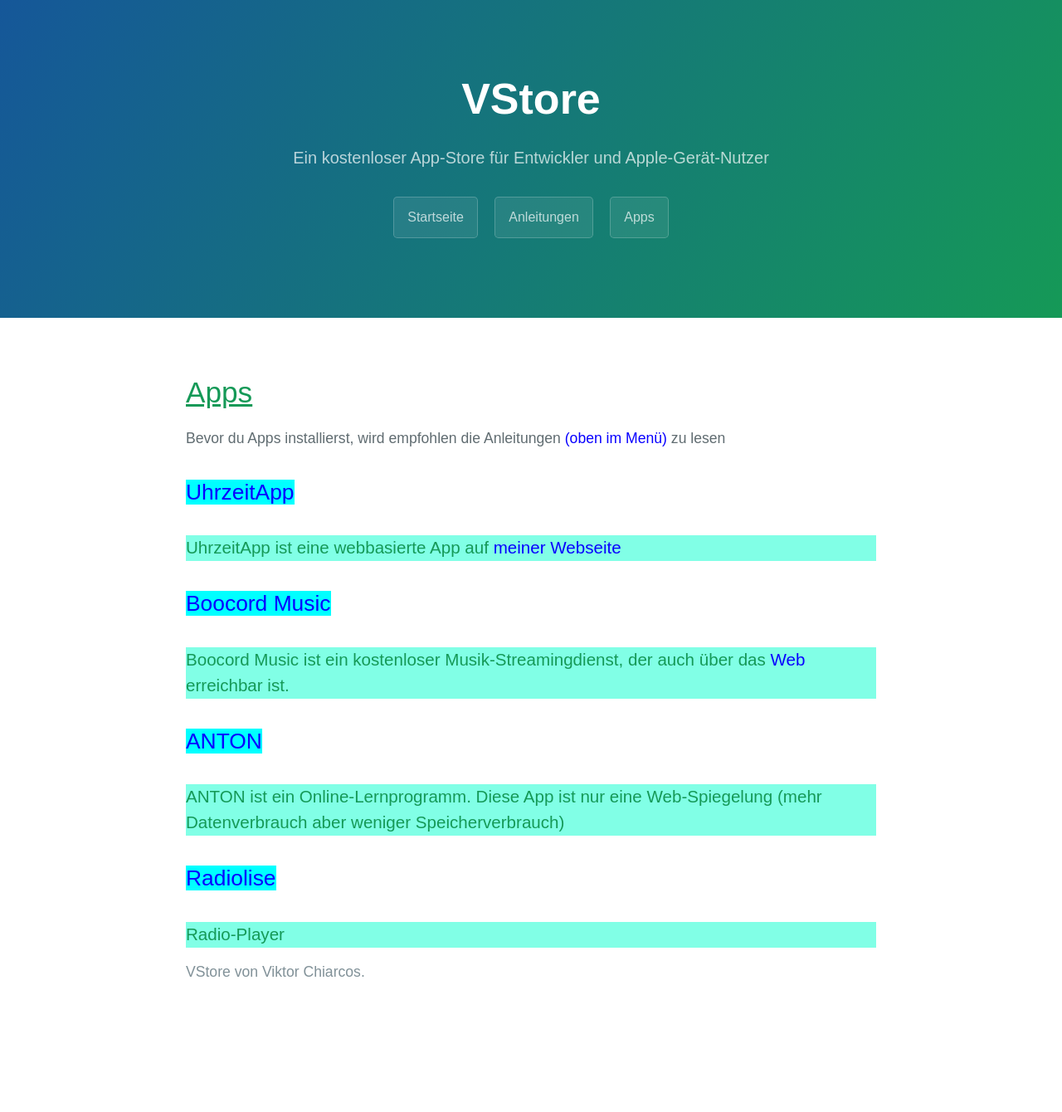
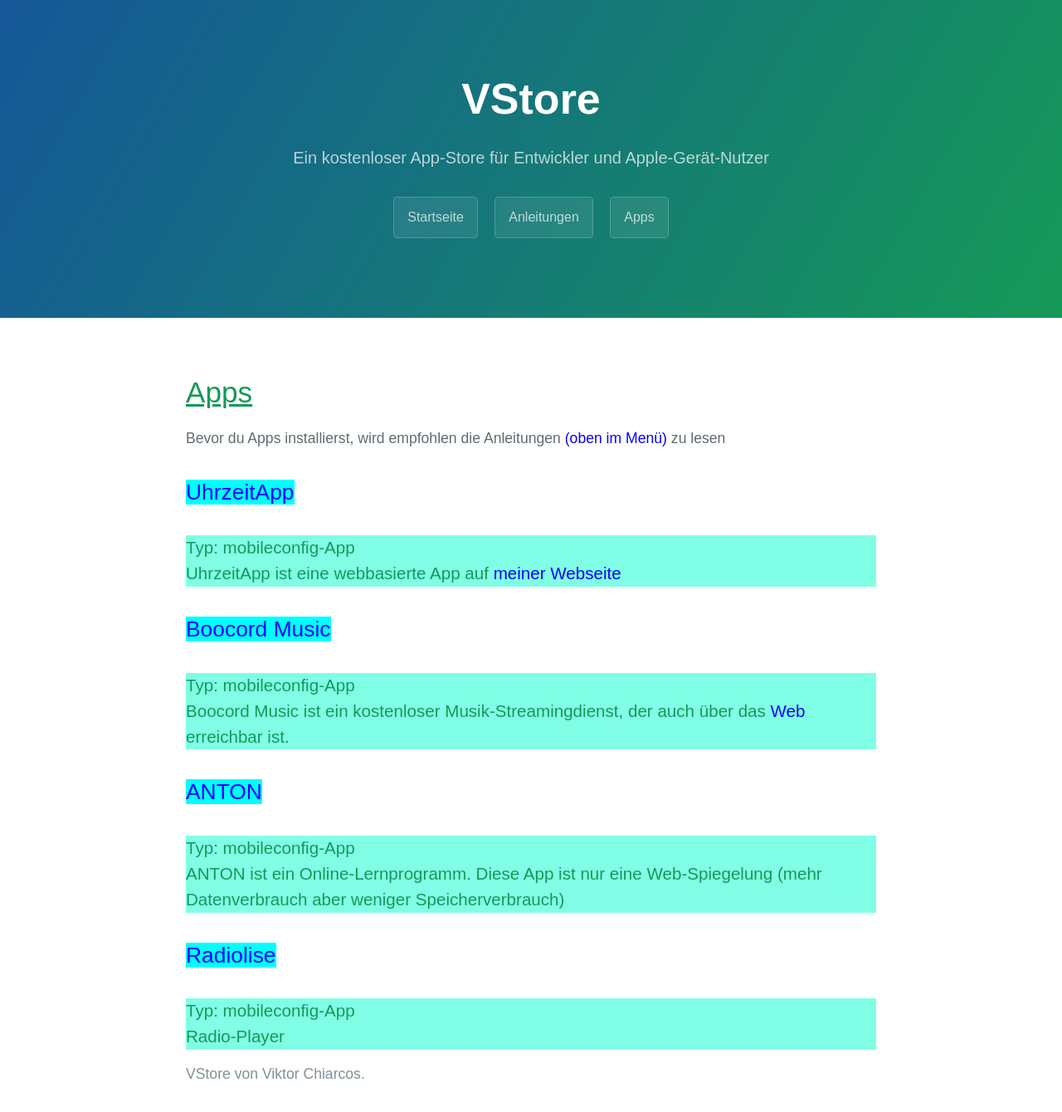
Before and after one commit to die-techniker/vstore, a Jekyll site: the page built from app/apps/index.html, in a window 1280 px wide. Shown: the whole page at 83% size. Built offline with Jekyll 4.4.1, drawn with Linux system fonts in a browser that asks for light colours; before the commit the page ends 1216 px from its top, so only the background shows below that.

Commit message:
Update app descriptions to include 'Typ: mobileconfig-App'

```diff
--- a/app/apps/index.html
+++ b/app/apps/index.html
@@ -20,15 +20,22 @@ excerpt: "Ein kostenloser App-Store für Entwickler und Apple-Gerät-Nutzer"
 
     <h1 style="font-weight: normal; text-decoration: underline; font-color: #000000">Apps</h1>
     Bevor du Apps installierst, wird empfohlen die Anleitungen <a href="#oben">(oben im Menü)</a> zu lesen
+
     <h2><a href="/vstore/app/UhrzeitApp.mobileconfig" style="text-decoration: none; background-color: #00ffff">UhrzeitApp</a></h2>
-    <h3 style="font-weight: normal; background-color: #81ffe6">UhrzeitApp ist eine webbasierte App auf <a href="https://viktor-chiarcos.github.io">meiner Webseite</a></h3>
+    <h3 style="font-weight: normal; background-color: #81ffe6">Typ: mobileconfig-App
+      <br>UhrzeitApp ist eine webbasierte App auf <a href="https://viktor-chiarcos.github.io">meiner Webseite</a></h3>
 
     <h2><a href="/vstore/app/Boocord_Music.mobileconfig" style="text-decoration: none; background-color: #00ffff">Boocord Music</a></h2>
-    <h3 style="font-weight: normal; background-color: #81ffe6">Boocord Music ist ein kostenloser Musik-Streamingdienst, der auch über das <a href="https://music.boocord.com">Web</a> erreichbar ist.</h3>
+    <h3 style="font-weight: normal; background-color: #81ffe6">Typ: mobileconfig-App
+      <br>Boocord Music ist ein kostenloser Musik-Streamingdienst, der auch über das <a href="https://music.boocord.com">Web</a> erreichbar ist.</h3>
+
     <h2><a href="/vstore/app/ANTON.mobileconfig" style="text-decoration: none;  background-color: #00ffff" >ANTON</a></h2>
-    <h3 style="font-weight: normal; background-color: #81ffe6">ANTON ist ein Online-Lernprogramm. Diese App ist nur eine Web-Spiegelung (mehr Datenverbrauch aber weniger Speicherverbrauch)</h3>
+    <h3 style="font-weight: normal; background-color: #81ffe6">Typ: mobileconfig-App
+      <br>ANTON ist ein Online-Lernprogramm. Diese App ist nur eine Web-Spiegelung (mehr Datenverbrauch aber weniger Speicherverbrauch)</h3>
+
     <h2><a href="/vstore/app/Radiolise.mobileconfig" style="text-decoration: none;  background-color: #00ffff" >Radiolise</a></h2>
-    <h3 style="font-weight: normal; background-color: #81ffe6">Radio-Player</h3>
+    <h3 style="font-weight: normal; background-color: #81ffe6">Typ: mobileconfig-App
+      <br>Radio-Player</h3>
 
   </body>
 </html
```
